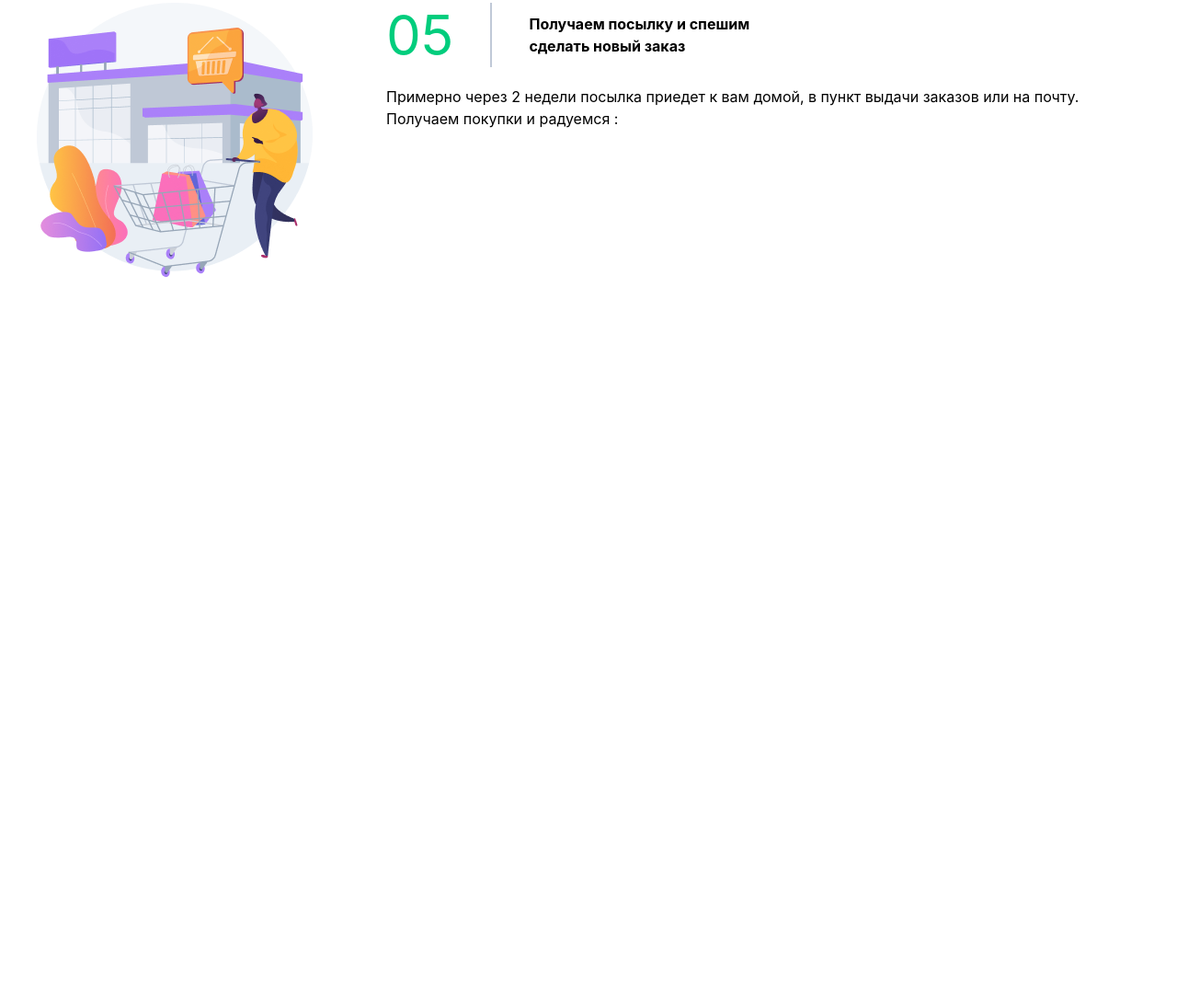
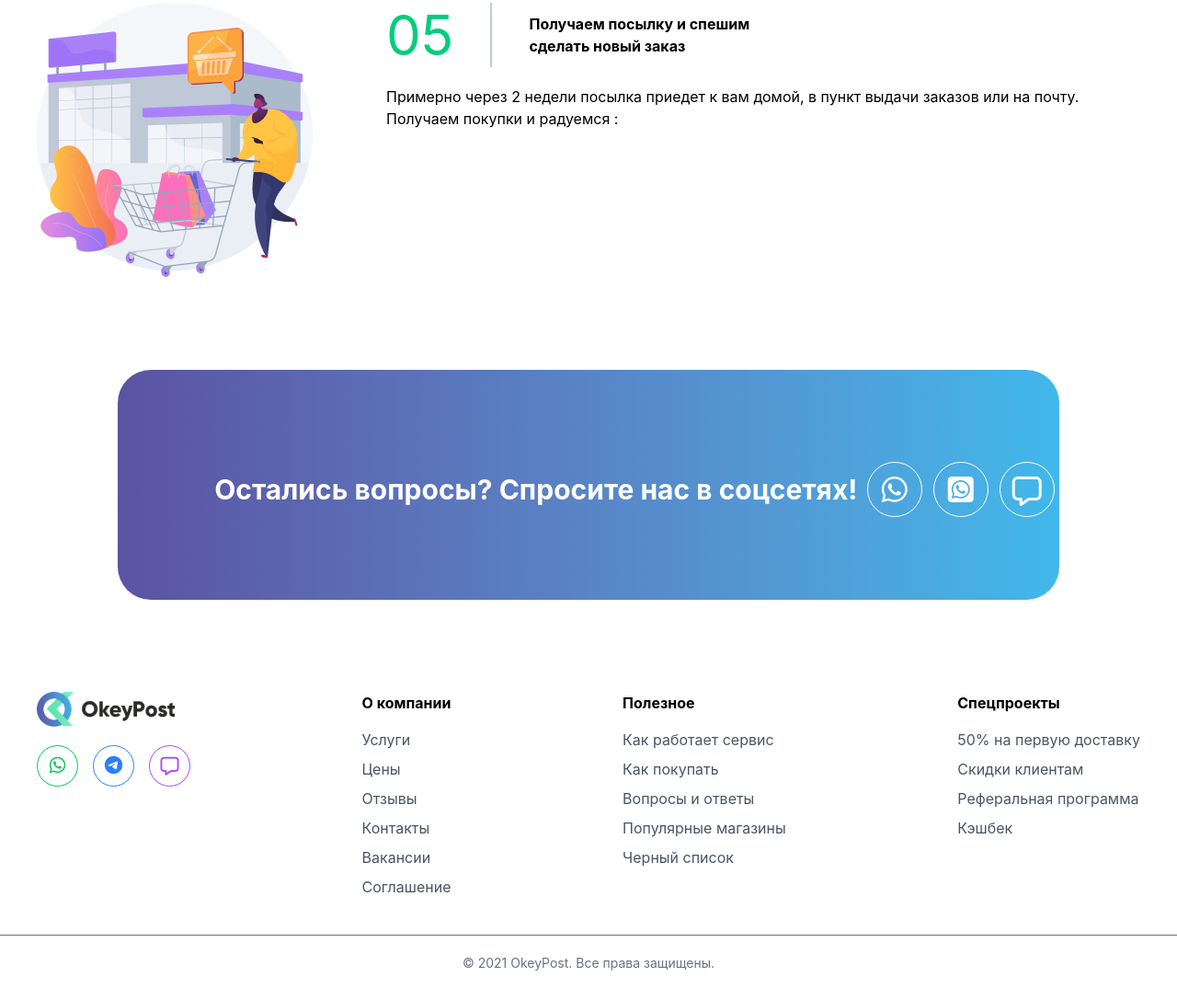
Before and after one commit to MuhammadzodaYunus/Team-work-, a website: page index.html in a window 1280 px wide. Shown: the part 2021-3108 px from the top of the page at 92% size. Before the commit the page ends 2323 px from the top, so only its background shows below. Drawn offline with nearby package versions, Linux system fonts and the light colour scheme; files that its build step writes are made by us from their sources.

Commit message:
finish first-page by Teamlead

```diff
--- a/index.html
+++ b/index.html
@@ -6,6 +6,9 @@
     <meta name="viewport" content="width=device-width, initial-scale=1.0">
     <title>Document</title>
     <link rel="stylesheet" href="./src/output.css">
+    <link rel="stylesheet" href="https://cdnjs.cloudflare.com/ajax/libs/font-awesome/7.0.1/css/all.min.css"
+        integrity="sha512-2SwdPD6INVrV/lHTZbO2nodKhrnDdJK9/kg2XD1r9uGqPo1cUbujc+IYdlYdEErWNu69gVcYgdxlmVmzTWnetw=="
+        crossorigin="anonymous" referrerpolicy="no-referrer" />
 </head>
 
 <body>
@@ -144,6 +147,95 @@
         </div>
 
     </section>
+
+    <article class="mt-[100px]">
+        <div class="lg:w-[80%] w-[95%] m-auto h-[250px] rounded-[36px] bg-linear-to-r from-[#5B52A3] to-[#40B8EA]">
+            <div class="max-w-[1200px] m-auto lg:pl-[100px] pl-[50px]">
+                <div class="flex items-center justify-around pt-[100px]">
+                    <h2 class="text-white text-3xl font-bold">Остались вопросы? Спросите нас в соцсетях!</h2>
+                    <div class="flex items-center gap-3">
+                        <div class="w-[60px] h-[60px] border-1 border-white rounded-[36px] text-white text-center text-[32px] flex items-center justify-center flex-col">
+                            <i class="fa-brands fa-whatsapp"></i>
+                        </div>
+                        <div class="w-[60px] h-[60px] border-1 border-white rounded-[36px] text-white text-center text-[32px] flex items-center justify-center flex-col">
+                            <i class="fa-brands fa-square-whatsapp"></i>
+                        </div>
+                        <div class="w-[60px] h-[60px] border-1 border-white rounded-[36px] text-white text-center text-[32px] flex items-center justify-center flex-col">
+                            <i class="fa-regular fa-message"></i>
+                        </div>
+                    </div>
+                </div>
+            </div>
+        </div>
+    </article>
+
+    <footer class="mt-[100px] pb-[30px]">
+
+    <div class="max-w-[1200px] m-auto flex lg:flex-row flex-col justify-between gap-10">
+
+
+        <div class="flex flex-col gap-5 lg:items-start items-center">
+            <img src="./src/teamlead.png/Лого.png" alt="logo" class="w-[150px]">
+
+            <div class="flex gap-4">
+                <div class="w-[45px] h-[45px] border rounded-full flex items-center justify-center text-green-500 text-xl">
+                    <i class="fa-brands fa-whatsapp"></i>
+                </div>
+
+                <div class="w-[45px] h-[45px] border rounded-full flex items-center justify-center text-blue-500 text-xl">
+                    <i class="fa-brands fa-telegram"></i>
+                </div>
+
+                <div class="w-[45px] h-[45px] border rounded-full flex items-center justify-center text-purple-500 text-xl">
+                    <i class="fa-regular fa-message"></i>
+                </div>
+            </div>
+        </div>
+
+        <div>
+            <h4 class="font-bold mb-4">О компании</h4>
+            <ul class="space-y-2 text-gray-600">
+                <li>Услуги</li>
+                <li>Цены</li>
+                <li>Отзывы</li>
+                <li>Контакты</li>
+                <li>Вакансии</li>
+                <li>Соглашение</li>
+            </ul>
+        </div>
+
+
+        <div>
+            <h4 class="font-bold mb-4">Полезное</h4>
+            <ul class="space-y-2 text-gray-600">
+                <li>Как работает сервис</li>
+                <li>Как покупать</li>
+                <li>Вопросы и ответы</li>
+                <li>Популярные магазины</li>
+                <li>Черный список</li>
+            </ul>
+        </div>
+
+
+        <div>
+            <h4 class="font-bold mb-4">Спецпроекты</h4>
+            <ul class="space-y-2 text-gray-600">
+                <li>50% на первую доставку</li>
+                <li>Скидки клиентам</li>
+                <li>Реферальная программа</li>
+                <li>Кэшбек</li>
+            </ul>
+        </div>
+
+    </div>
+
+
+    <div class="border-t mt-[40px] pt-[20px] text-center text-gray-500 text-sm">
+        © 2021 OkeyPost. Все права защищены.
+    </div>
+
+</footer>
+
 </body>
 
 </html>
```
